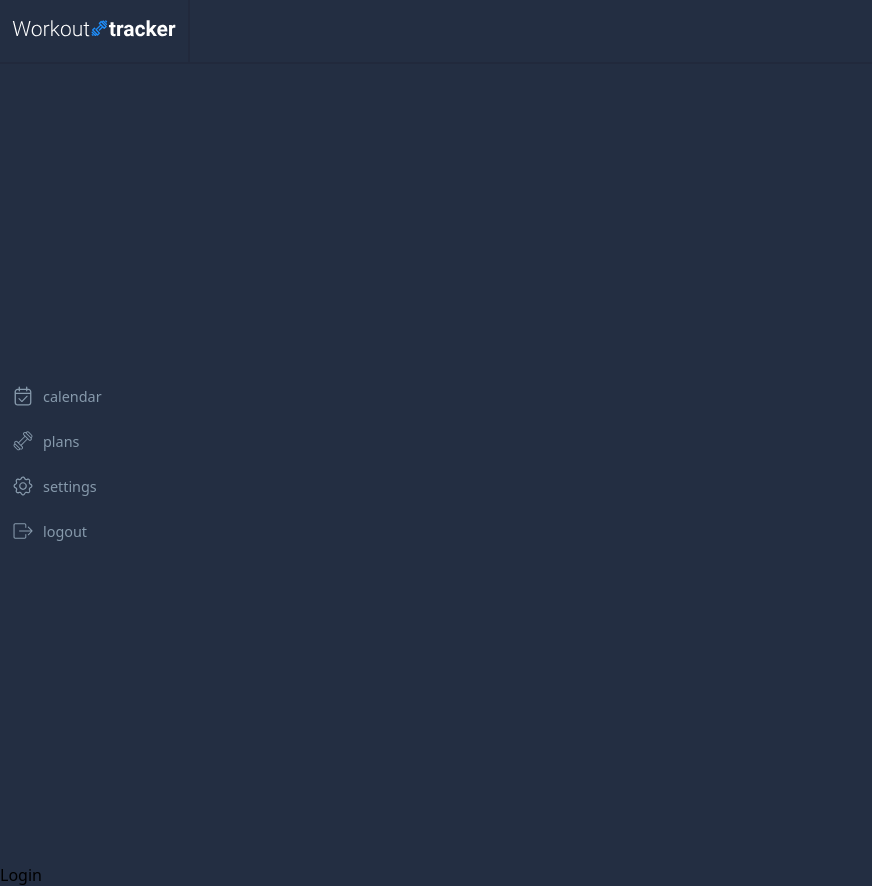
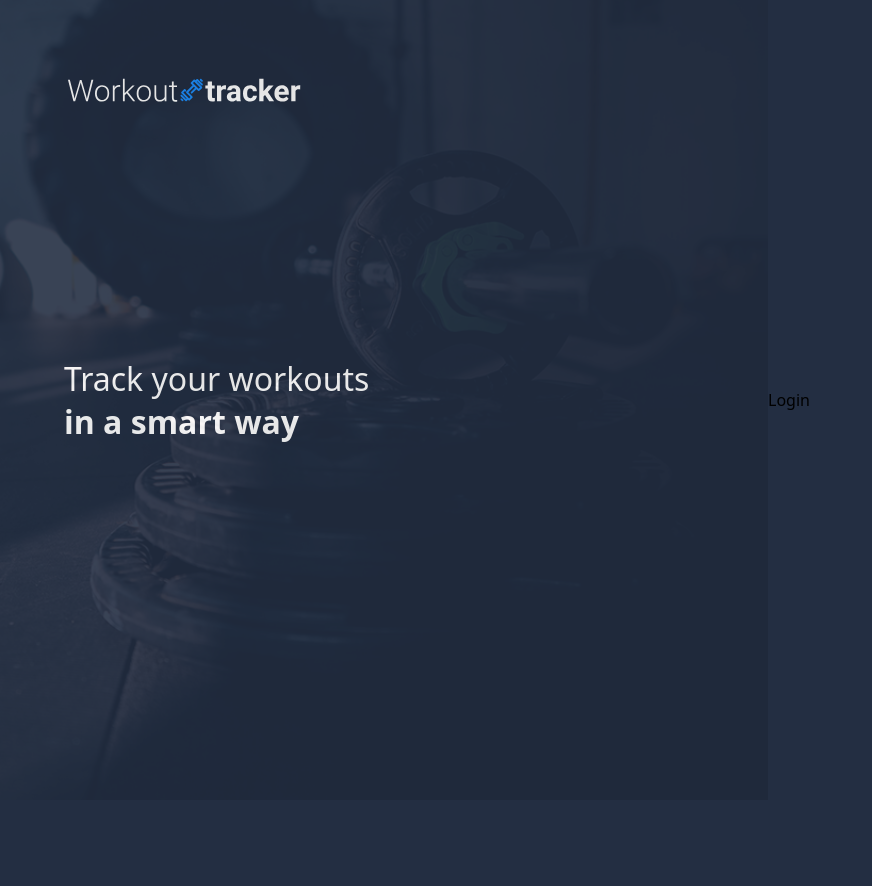
Before and after one commit to konradpichalski/workout-tracker, a React (Create React App) app in the folder client/: page / in a window 1280 px wide. Shown: the whole page, without its empty margins (0-872 px from the left). After the commit the page ends 800 px from the top, so only its background shows below. Built offline with nearby package versions, Linux system fonts and the light colour scheme.

Commit message:
Add a landing page

```diff
--- a/client/src/App.js
+++ b/client/src/App.js
@@ -4,22 +4,21 @@ import { BrowserRouter as Router, Route, Switch } from 'react-router-dom';
 
 import Menu from './components/Menu/Menu';
 import Login from './components/Login/Login';
+import Landing from './components/Landing/Landing';
 
 import store from './store';
 
-import { GlobalStyle } from './styles/config';
+import { GlobalStyle, AppScreen } from './styles/config';
 
 const App = () => (
-  <Provider store={store}><Router>
-    <GlobalStyle />
-    <Fragment>
-      <Menu />
-
-      <Switch>
+  <Provider store={store}>
+    <Router>
+      <GlobalStyle />
+      <AppScreen>
+        <Route exact path='/' component={Landing} />
         <Route exact path='/' component={Login} />
-      </Switch>
-    </Fragment>
-  </Router>
+      </AppScreen>
+    </Router>
   </Provider>
 );
 
--- /dev/null
+++ b/client/src/components/Landing/Landing.js
@@ -0,0 +1,19 @@
+import React from 'react';
+
+import { LandingContainer, Background, Logo, Header } from './styled';
+import { logoSvg } from '../../styles/svgs';
+
+const Landing = () => (
+  <LandingContainer>
+    <Background />
+    <Logo>{logoSvg}</Logo>
+
+    <Header>
+      Track your workouts
+      <br />
+      <strong>in a smart way</strong>
+    </Header>
+  </LandingContainer>
+);
+
+export default Landing;
--- /dev/null
+++ b/client/src/components/Landing/styled.js
@@ -0,0 +1,64 @@
+import styled from 'styled-components';
+
+import { flex, desktop, colours } from '../../styles/config';
+
+const { textPrimary } = colours;
+
+export const LandingContainer = styled.div`
+  min-height: 400px;
+  padding: 2rem;
+  ${flex('column', 'center', 'center')}
+  text-align: center;
+
+  ${desktop} {
+    height: 100%;
+    width: 60%;
+    align-items: flex-start;
+    text-align: left;
+    padding: 4rem;
+  }
+`;
+
+export const Background = styled.div`
+  position: absolute;
+  z-index: 10;
+  opacity: 0.1;
+  width: 100%;
+  height: 100%;
+  top: 0;
+  left: 0;
+  background-image: url('landing-page-back.jpg');
+  background-size: cover;
+  background-position: center;
+  background-repeat: no-repeat;
+`;
+
+export const Logo = styled.div`
+  width: 240px;
+  margin-bottom: 3rem;
+
+  svg {
+    width: 100%;
+    height: 100%;
+
+    .st0 {
+      enable-background: new;
+    }
+
+    .st1 {
+      fill: #fff;
+    }
+  }
+
+  ${desktop} {
+    position: absolute;
+    top: 4rem;
+    left: 4rem;
+  }
+`;
+
+export const Header = styled.h1`
+  font-weight: 300;
+  font-size: 2rem;
+  color: ${textPrimary};
+`;
--- a/client/src/styles/config.js
+++ b/client/src/styles/config.js
@@ -1,4 +1,4 @@
-import { createGlobalStyle } from 'styled-components';
+import styled, { createGlobalStyle } from 'styled-components';
 
 // variables
 export const colours = {
@@ -60,3 +60,10 @@ export const GlobalStyle = createGlobalStyle`
     text-decoration: none;
   }
 `;
+
+export const AppScreen = styled.section`
+  position: absolute;
+  width: 100%;
+  height: 100%;
+  ${flex('row', 'flex-start', 'center')}
+`;
```
Also changed, not shown: client/public/landing-page-back.jpg (added).
